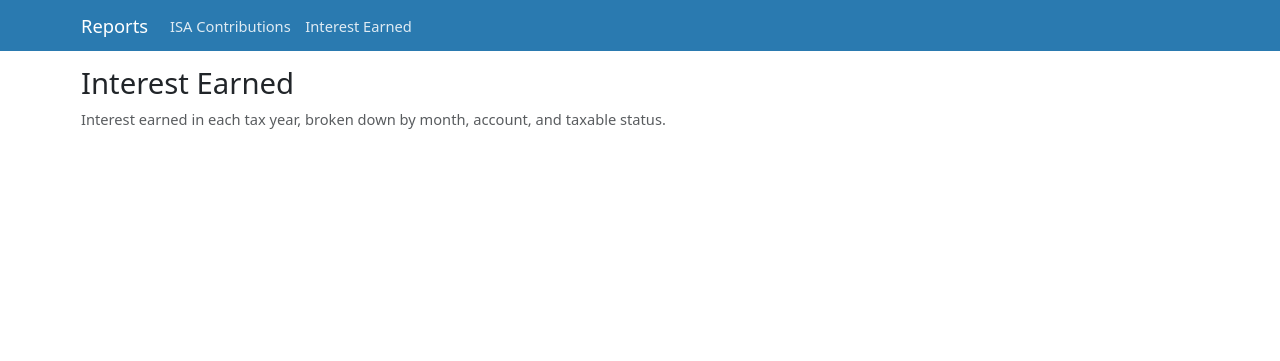
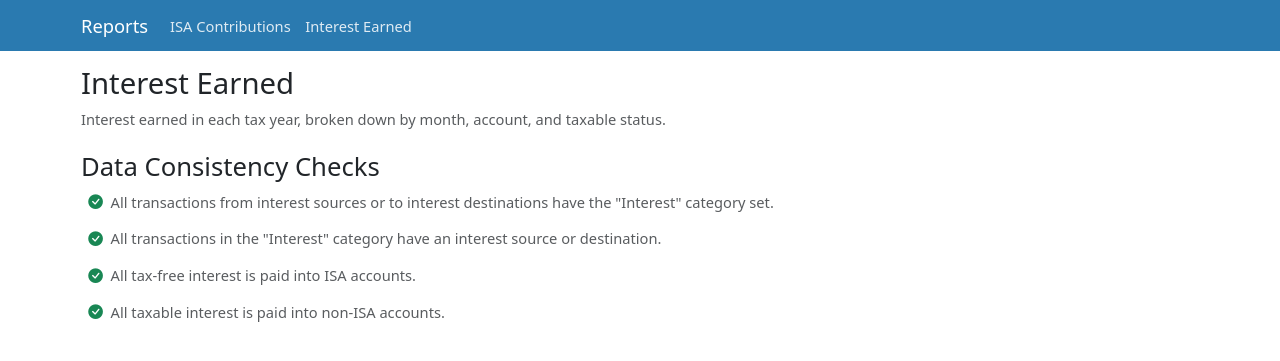
Before and after one commit to JoeHitchen/investment-tracker, a Django app: template reports/templates/reports/interest-report.html in a window 1280 px wide. Shown: the top 361 px of the page. Run offline with Django 5.2, Linux system fonts and the light colour scheme; the template is opened without the code that fills it, so the values that code supplies are empty.

Commit message:
Introduced consistency checks for interest transaction to the interest report

```diff
--- a/core/settings.py
+++ b/core/settings.py
@@ -85,6 +85,7 @@ CELERY_TIMEZONE = 'Europe/London'
 # Firefly integration
 FIREFLY_API_URL = os.environ.get('FIREFLY_API_URL', '')
 FIREFLY_API_TOKEN = os.environ.get('FIREFLY_API_TOKEN', '')
+FIREFLY_PUBLIC_DOMAIN = os.environ.get('FIREFLY_PUBLIC_DOMAIN', '')
 
 
 # Password validation
--- a/reports/templates/reports/interest-report.html
+++ b/reports/templates/reports/interest-report.html
@@ -50,4 +50,46 @@
     </table>
   </div></div>
   {% endfor %}
+
+  <h3 class="mt-4">Data Consistency Checks</h3>
+
+  {% if missing_category %}<p class="text-muted">
+    <i class="bi bi-x-circle-fill text-danger"></i>&nbsp;
+    Transactions from interest sources or to interest destinations but missing the "Interest" category:
+  </p>
+  {% include 'reports/inconsistency-table.html' with rows=missing_category %}
+  {% else %}<p class="text-muted">
+    <i class="bi bi-check-circle-fill text-success"></i>&nbsp;
+    All transactions from interest sources or to interest destinations have the "Interest" category set.
+  </p>{% endif %}
+
+  {% if unexpected_source %}<p class="text-muted">
+    <i class="bi bi-x-circle-fill text-danger"></i>&nbsp;
+    Transactions in the "Interest" category but with an unexpected source or destination:
+  </p>
+  {% include 'reports/inconsistency-table.html' with rows=unexpected_source %}
+  {% else %}<p class="text-muted">
+    <i class="bi bi-check-circle-fill text-success"></i>&nbsp;
+    All transactions in the "Interest" category have an interest source or destination.
+  </p>{% endif %}
+
+  {% if tax_free_not_isa %}<p class="text-muted">
+    <i class="bi bi-x-circle-fill text-danger"></i>&nbsp;
+    Tax-free interest paid into an account which is not an ISA account:
+  </p>
+  {% include 'reports/inconsistency-table.html' with rows=tax_free_not_isa %}
+  {% else %}<p class="text-muted">
+    <i class="bi bi-check-circle-fill text-success"></i>&nbsp;
+    All tax-free interest is paid into ISA accounts.
+  </p>{% endif %}
+
+  {% if taxable_isa %}<p class="text-muted">
+    <i class="bi bi-x-circle-fill text-danger"></i>&nbsp;
+    Taxable interest paid into an ISA account:
+  </p>
+  {% include 'reports/inconsistency-table.html' with rows=taxable_isa %}
+  {% else %}<p class="text-muted">
+    <i class="bi bi-check-circle-fill text-success"></i>&nbsp;
+    All taxable interest is paid into non-ISA accounts.
+  </p>{% endif %}
 {% endblock %}
--- a/reports/templatetags/report_tags.py
+++ b/reports/templatetags/report_tags.py
@@ -13,6 +13,11 @@ def lookup(dictionary: dict[str, Any], key: str) -> Any:
     return dictionary.get(key)
 
 
+@register.filter(name = 'float')
+def to_float(value: str) -> float:
+    return float(value)
+
+
 @register.filter
 def GBP_with_blank(value: float) -> str:
     if not value:
--- a/reports/utils.py
+++ b/reports/utils.py
@@ -12,6 +12,9 @@ INTEREST_TAX_FREE_SOURCE = '48'
 INTEREST_SOURCES: dict[str, str] = {
     INTEREST_TAXABLE_SOURCE: 'Interest (Taxable)',
     INTEREST_TAX_FREE_SOURCE: 'Interest (Tax-free)',
+}
+INTEREST_DESTINATIONS: dict[str, str] = {
+    '56': 'Debt Interest',
 }
 
 ISA_ACCOUNTS: dict[str, str] = {
```
Also changed, not shown: reports/client.py (+32 -0 lines), reports/consistency_checks.py (added, +83 -0 lines), reports/templates/reports/inconsistency-table.html (added, +28 -0 lines), reports/views.py (+21 -1 lines).
